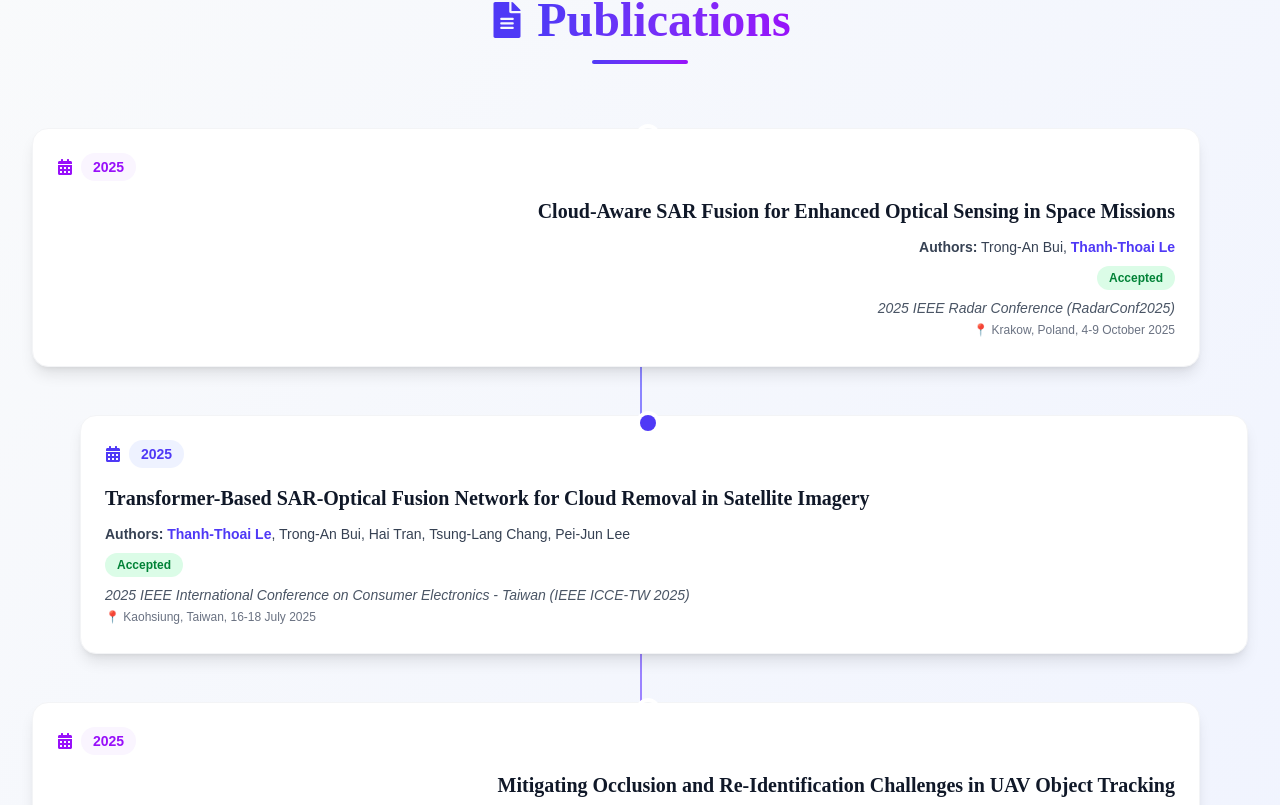
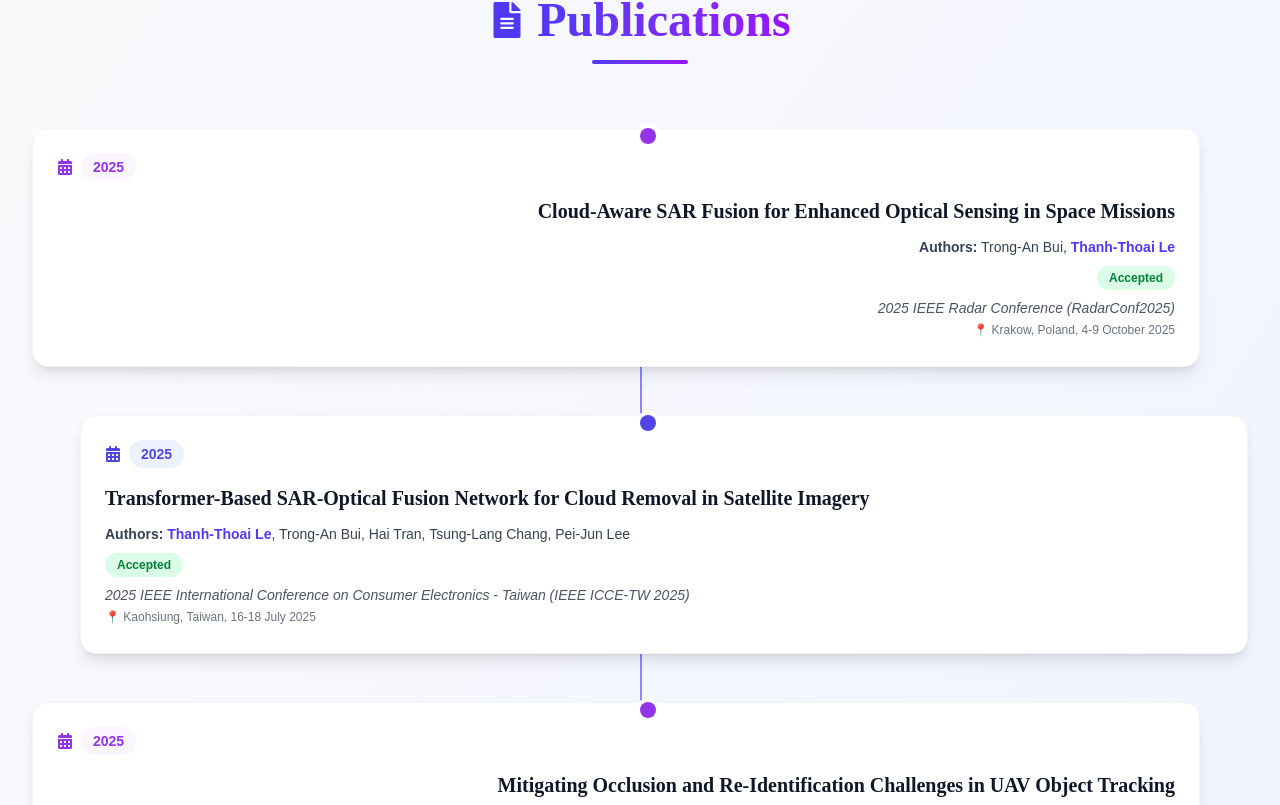
Before and after one commit to thoailt/thoailt.github.io, a React (Vite) app: page / in a window 1280 px wide. Shown: the part 2155-2960 px from the top of the page. Built offline with nearby package versions, Linux system fonts and the light colour scheme.

Commit message:
Fix css circle blue and purple hide

```diff
--- a/src/components/PublicationsSection.jsx
+++ b/src/components/PublicationsSection.jsx
@@ -101,7 +101,14 @@ const PublicationsSection = () => {
               }`}
             >
               {/* Timeline Dot */}
-              <div className={`absolute left-8 md:left-1/2 w-4 h-4 rounded-full bg-${pub.color}-600 ring-4 ring-white transform -translate-x-1/2 md:translate-x-0`}></div>
+              <div
+                className="absolute left-8 md:left-1/2 w-4 h-4 rounded-full ring-4 ring-white transform -translate-x-1/2 md:translate-x-0"
+                style={{
+                  backgroundColor: pub.color === 'indigo' ? '#4f46e5' :
+                                   pub.color === 'purple' ? '#9333ea' :
+                                   pub.color === 'pink' ? '#ec4899' : '#4f46e5'
+                }}
+              ></div>
 
               {/* Content Card */}
               <motion.div
@@ -111,8 +118,24 @@ const PublicationsSection = () => {
                 <div className="bg-white rounded-2xl p-6 shadow-lg hover:shadow-2xl transition-all duration-300 border border-gray-100">
                   {/* Year Badge */}
                   <div className="flex items-center gap-2 mb-4">
-                    <FaCalendarAlt className={`text-${pub.color}-600`} />
-                    <span className={`text-sm font-bold text-${pub.color}-600 bg-${pub.color}-50 px-3 py-1 rounded-full`}>
+                    <FaCalendarAlt
+                      style={{
+                        color: pub.color === 'indigo' ? '#4f46e5' :
+                               pub.color === 'purple' ? '#9333ea' :
+                               pub.color === 'pink' ? '#ec4899' : '#4f46e5'
+                      }}
+                    />
+                    <span
+                      className="text-sm font-bold px-3 py-1 rounded-full"
+                      style={{
+                        color: pub.color === 'indigo' ? '#4f46e5' :
+                               pub.color === 'purple' ? '#9333ea' :
+                               pub.color === 'pink' ? '#ec4899' : '#4f46e5',
+                        backgroundColor: pub.color === 'indigo' ? '#eef2ff' :
+                                        pub.color === 'purple' ? '#faf5ff' :
+                                        pub.color === 'pink' ? '#fdf2f8' : '#eef2ff'
+                      }}
+                    >
                       {pub.year}
                     </span>
                   </div>
```
Also changed, not shown: 16 other files (tests, documents, lock files or other folders).
